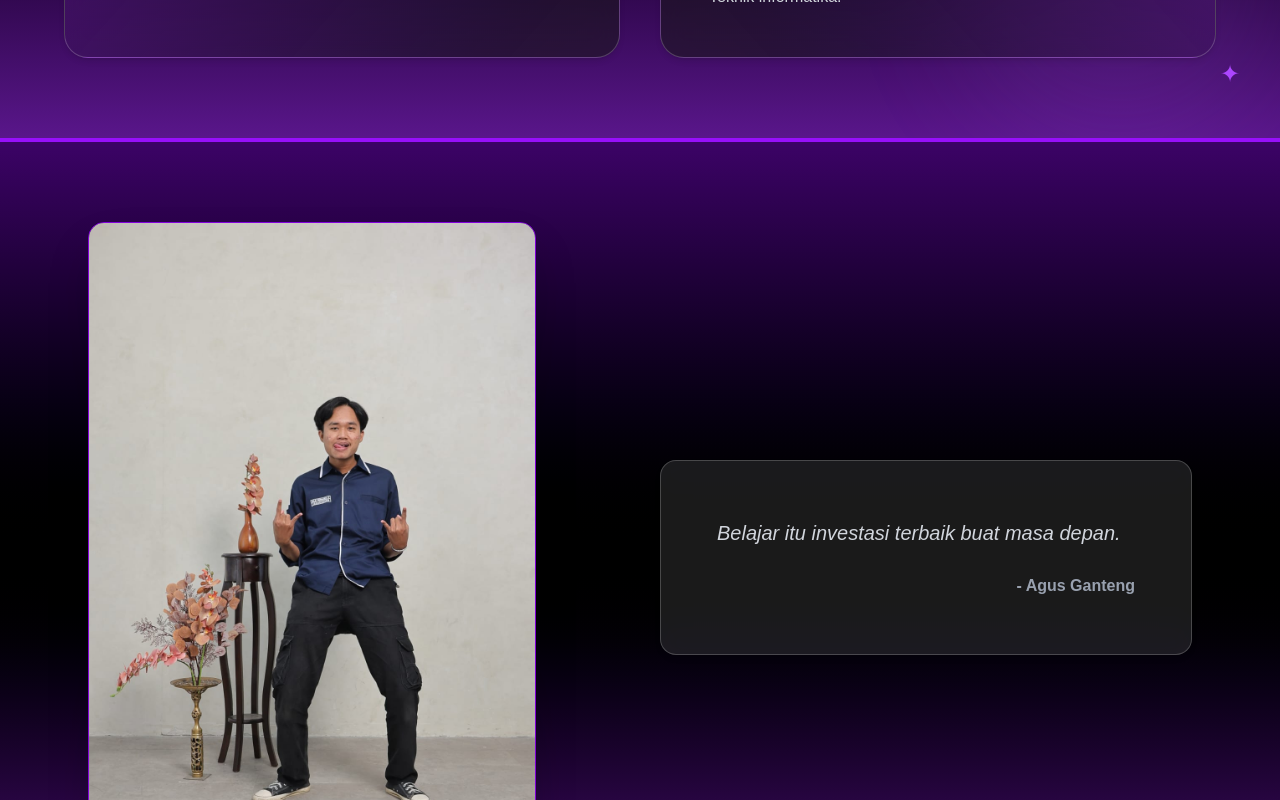
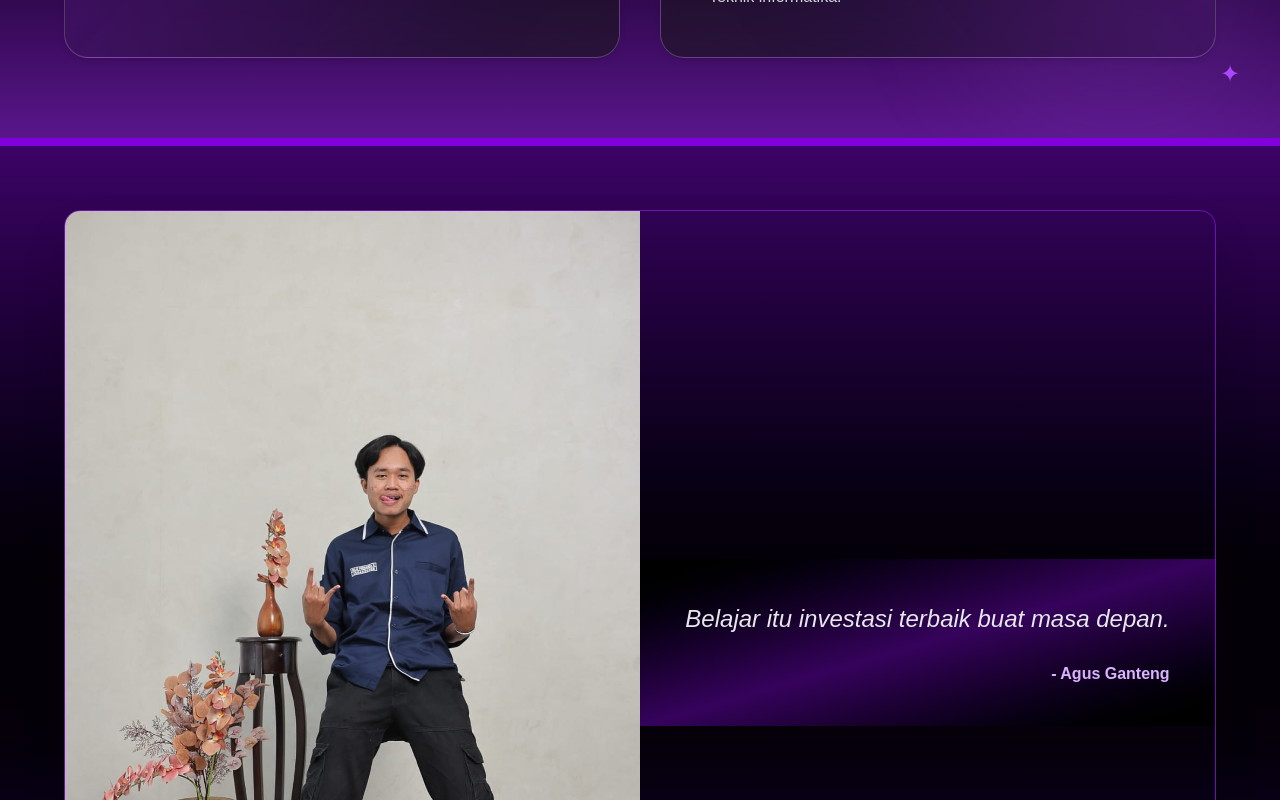
Before and after one commit to Gbaee/himauntika.ac.id, a Next.js app: page /himauntika in a window 1280 px wide. Shown: the part 5920-6720 px from the top of the page. Built offline with nearby package versions, Linux system fonts and the light colour scheme.

Commit message:
mengubah desain dari ui motivasisection.jsx

```diff
--- a/components/ui/MotivasiSection.jsx
+++ b/components/ui/MotivasiSection.jsx
@@ -1,6 +1,5 @@
 import { useEffect, useRef, useState } from "react";
 import { motion } from "framer-motion";
-import { Card, CardContent } from "@/components/ui/card";
 
 export default function MotivasiSection({ quote, author, image }) {
   const sectionRef = useRef(null);
@@ -12,11 +11,11 @@ export default function MotivasiSection({ quote, author, image }) {
         entries.forEach((entry) => {
           if (entry.isIntersecting) {
             setIsVisible(true);
-            observer.disconnect(); // stop observe setelah kelihatan sekali
+            observer.disconnect();
           }
         });
       },
-      { threshold: 0.3 } // aktif kalau 30% section kelihatan
+      { threshold: 0.3 }
     );
 
     if (sectionRef.current) {
@@ -31,53 +30,45 @@ export default function MotivasiSection({ quote, author, image }) {
   return (
     <section
       ref={sectionRef}
-      className="relative py-16 md:py-20 bg-gradient-to-b from-purple-950 via-black to-purple-900 border-y-4 border-purple-600"
+      className="relative py-16 bg-gradient-to-b from-purple-950 via-black/90 to-purple-950 border-y-8 border-purple-700"
     >
-      <div className="max-w-6xl mx-auto grid grid-cols-1 md:grid-cols-2 gap-10 items-center px-6">
-        {/* Foto di sebelah kiri */}
+      <div className="max-w-6xl mx-auto grid grid-cols-1 md:grid-cols-2 items-center gap-0 rounded-2xl overflow-hidden shadow-2xl border border-purple-800">
+        {/* Gambar kiri */}
         <motion.div
           initial={{ opacity: 0, x: -50 }}
           animate={isVisible ? { opacity: 1, x: 0 } : {}}
           transition={{ duration: 0.7 }}
-          className="flex justify-center md:justify-start"
+          className="h-full w-full"
         >
           <img
             src={image || "/images/motivation-photo.jpg"}
             alt="Motivasi"
-            className="w-full max-w-md object-cover rounded-2xl shadow-2xl border border-purple-700"
+            className="w-full h-full object-cover"
           />
         </motion.div>
 
-        {/* Teks Motivasi */}
+        {/* Teks motivasi kanan */}
         <motion.div
           initial={{ opacity: 0, x: 50 }}
           animate={isVisible ? { opacity: 1, x: 0 } : {}}
           transition={{ duration: 0.7, delay: 0.2 }}
-          className="flex flex-col justify-center text-center md:text-left"
+          className="flex items-center justify-center bg-gradient-to-br from-black/95 via-purple-950/90 to-black/95 p-10 text-center md:text-left"
         >
-          <Card className="bg-black/50 border border-purple-700 shadow-lg rounded-2xl">
-            <CardContent className="p-6 md:p-10">
-              <p className="text-lg md:text-xl text-gray-300 leading-relaxed italic mb-6">
+          <div>
+            <p className="text-xl md:text-2xl text-gray-200 leading-relaxed italic mb-6">
               {quote || (
                 <>
-                    "The <span className="font-bold text-purple-300">best
-                    investment</span> you can make, is an{" "}
-                    <span className="font-bold text-purple-300">
-                      investment in yourself
-                    </span>
-                    ... <br />
-                    The more you{" "}
-                    <span className="font-bold text-purple-300">learn</span>,
-                    the more you'll{" "}
+                  "The <span className="font-bold text-purple-300">best investment</span> you can make, is an {" "}
+                  <span className="font-bold text-purple-300">investment in yourself</span>... <br />
+                  The more you <span className="font-bold text-purple-300">learn</span>, the more you'll {" "}
                   <span className="font-bold text-purple-300">earn</span>."
                 </>
               )}
             </p>
-              <p className="text-gray-400 font-semibold text-right">
+            <p className="text-purple-300 font-semibold text-right">
               {author || "- Warren Buffet"}
             </p>
-            </CardContent>
-          </Card>
+          </div>
         </motion.div>
       </div>
     </section>
```
Lines whose indentation alone changed are shown as unchanged.
